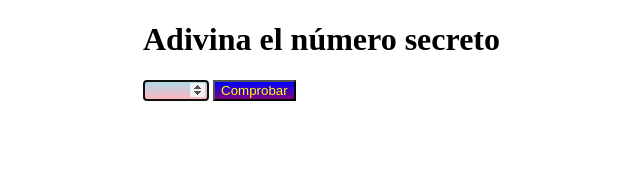
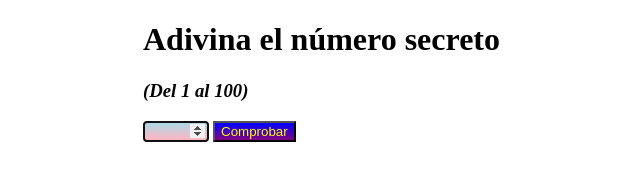
Before and after one commit to daviip/EntregaJavaScript, a plain HTML site: page NUMERO SECRETO/secretNumber.html in a window 1280 px wide. Shown: the whole page, without its empty margins (297-937 px from the left). Drawn offline with Linux system fonts and the light colour scheme.

Commit message:
NumberSecret

```diff
--- a/NUMERO SECRETO/secretNumber.html
+++ b/NUMERO SECRETO/secretNumber.html
@@ -12,6 +12,7 @@
 
 <body>
     <h1>Adivina el número secreto</h1>
+    <h3><i>(Del 1 al 100)</i></h3>
 
     <input type="number" min="1" max="100" name="numeroPrueba" autofocus>
     <Button onclick="probar()">Comprobar</Button>
```
